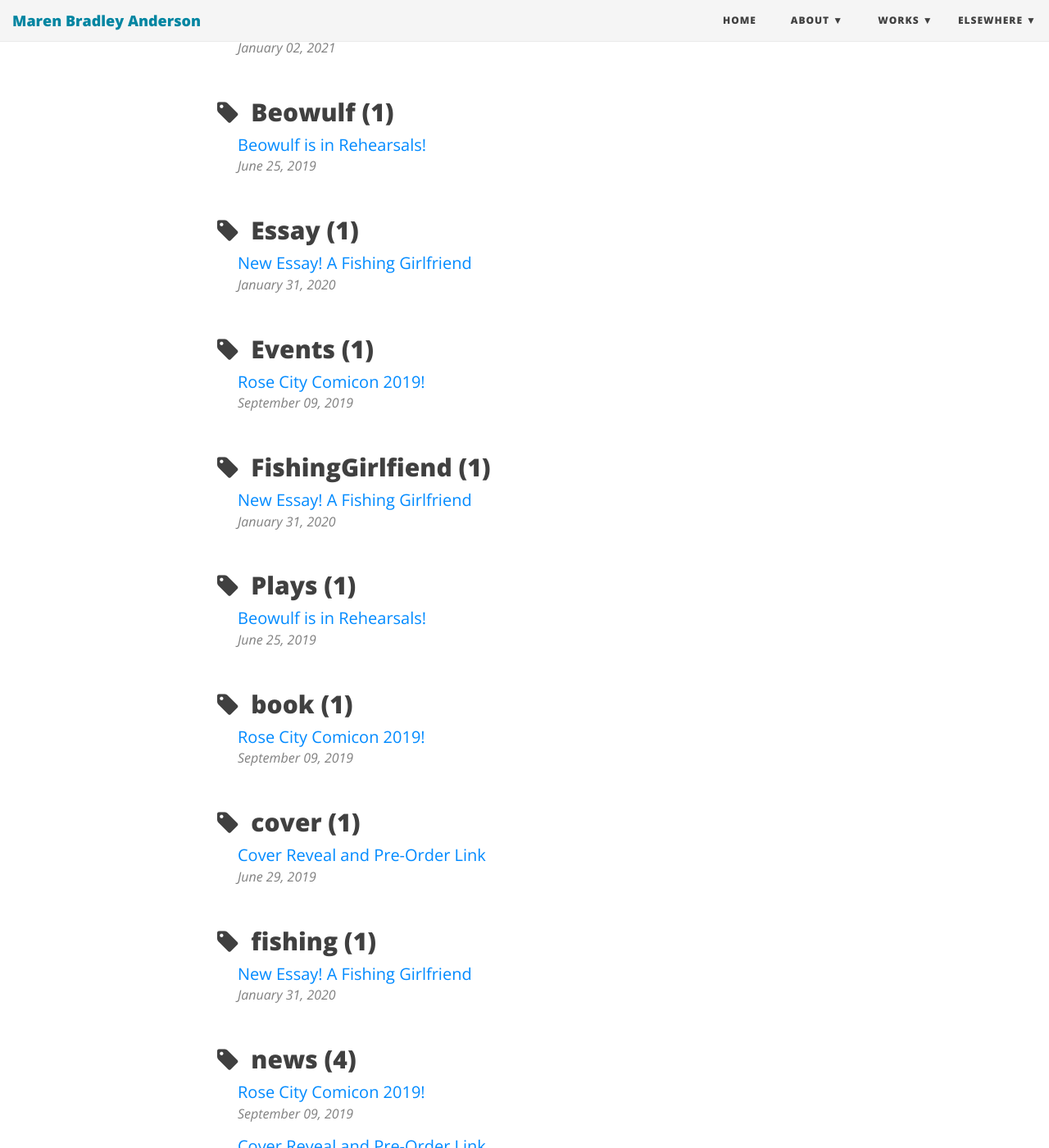
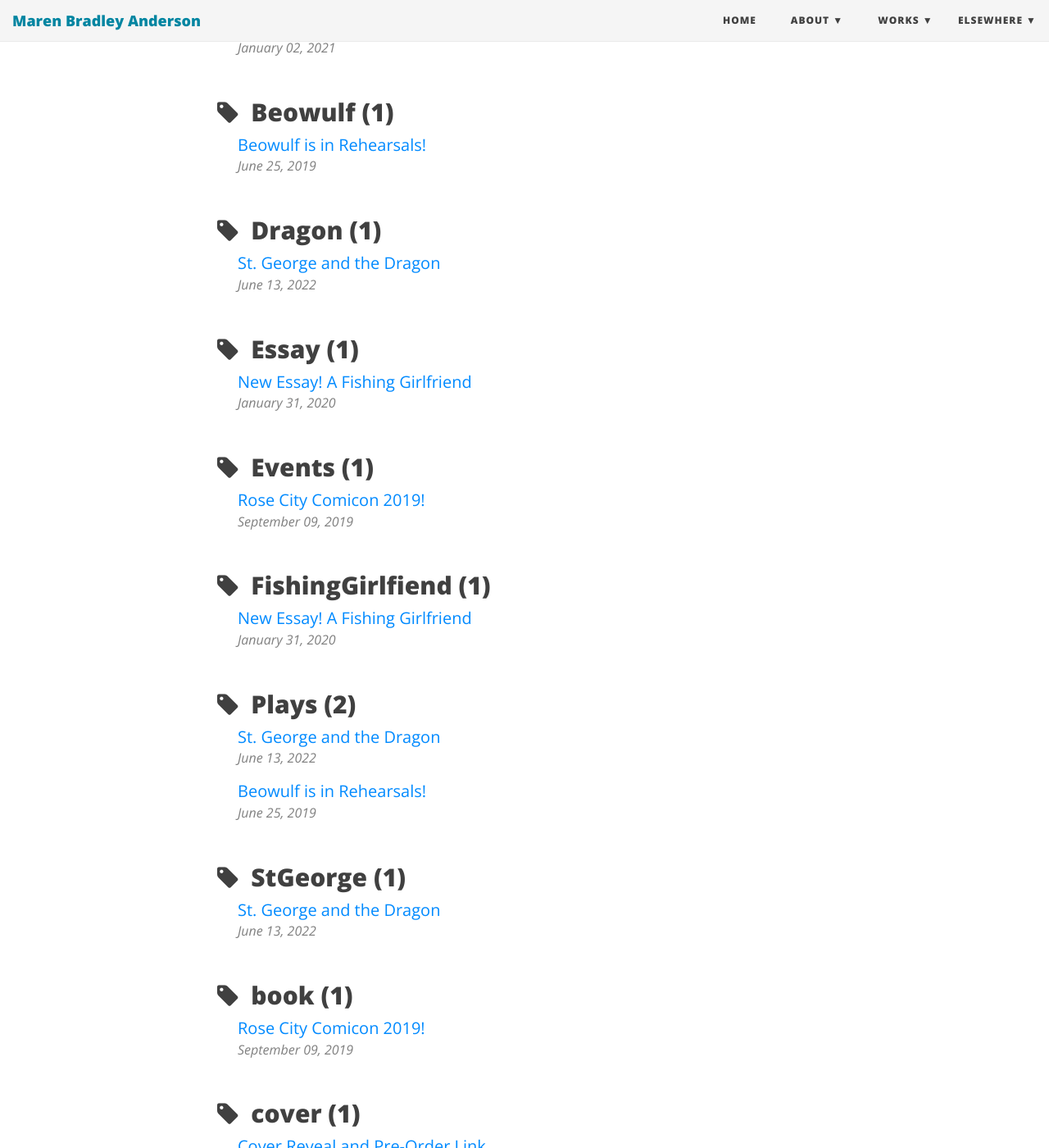
Before and after one commit to marenster/marenster.github.io, a Jekyll site: the page built from tags.html, in a window 1280 px wide and 1400 px high, scrolled down 584 px. Shown: the whole window at 82% size. Built offline with Jekyll 4.4.1, drawn with Linux system fonts in a browser that asks for light colours; nearby versions of some CDN libraries; part of the change alters nothing that is shown; some of the changed text lies outside the part shown.

Commit message:
updated with St. George stuff

```diff
--- /dev/null
+++ b/_posts/2022-06-13-st-george-and-the-dragon.markdown
@@ -0,0 +1,23 @@
+---
+layout: post
+title: "St. George and the Dragon"
+date: "2022-06-13 11:10:20 -0700"
+tags: Plays StGeorge Dragon
+---
+
+!["St. George and the Dragon" poster](/img/!["St. George and teh Dragon" poster](/img/WOU_StGeorgeAndTheDragon-poster_11X17 "St. George poster")
+
+Need something fun and dragon-y to watch this summer? How about  *[St. George and the Dragon](https://www.appleboxtheater.com/current-show)*, my new play about a...well, it's in the title, isn't it?
+
+When: June 30, July 1 & 2, 2022, at 6 PM
+
+Where: Western Oregon University Outdoor Amphitheater on the corner of Powell and Knox streets
+
+Bring a lawn chair or blanket
+
+Cost: FREE!
+
+
+In *St. George and the Dragon,* the Red Knight, who has no name and was raised by the fairies, goes on an epic (and funny) adventure with Princess Una and her short friend Big Al. They encounter swordplay, magic, monsters, and yes, a three-headed dragon to fight at the end. This play is based on Spenser's *Faerie Queene*.
+
+Here's a link to [Apple Box Childrens Theater's FB page](https://www.facebook.com/events/412746397527023/412746407527022?acontext=%7B%22event_action_history%22%3A[%7B%22surface%22%3A%22page%22%7D]%7D), with maps and whatnot.
--- a/books/plays.md
+++ b/books/plays.md
@@ -3,6 +3,14 @@ layout: page
 title:  "Dramatic Works"
 subtitle: Full-length plays for Apple Box Children's Theater
 ---
+
+## St. George and the Dragon
+July 2022
+
+![alt text](/img/WOU_StGeorgeAndTheDragon-poster_11X17.pdf "St. George and the Dragon Poster")
+
+In "St. George and the Dragon," the Red Knight, who has no name and was raised by the fairies, goes on an epic (and funny) adventure with Princess Una and her short friend Big Al. They encounter swordplay, magic, monsters, and yes, a three-headed dragon to fight at the end. This play is based on Spenser's Faerie Queene.
+
 
 ## Much Ado About Nothing
 July 2021
```
Also changed, not shown: 1 other file.
